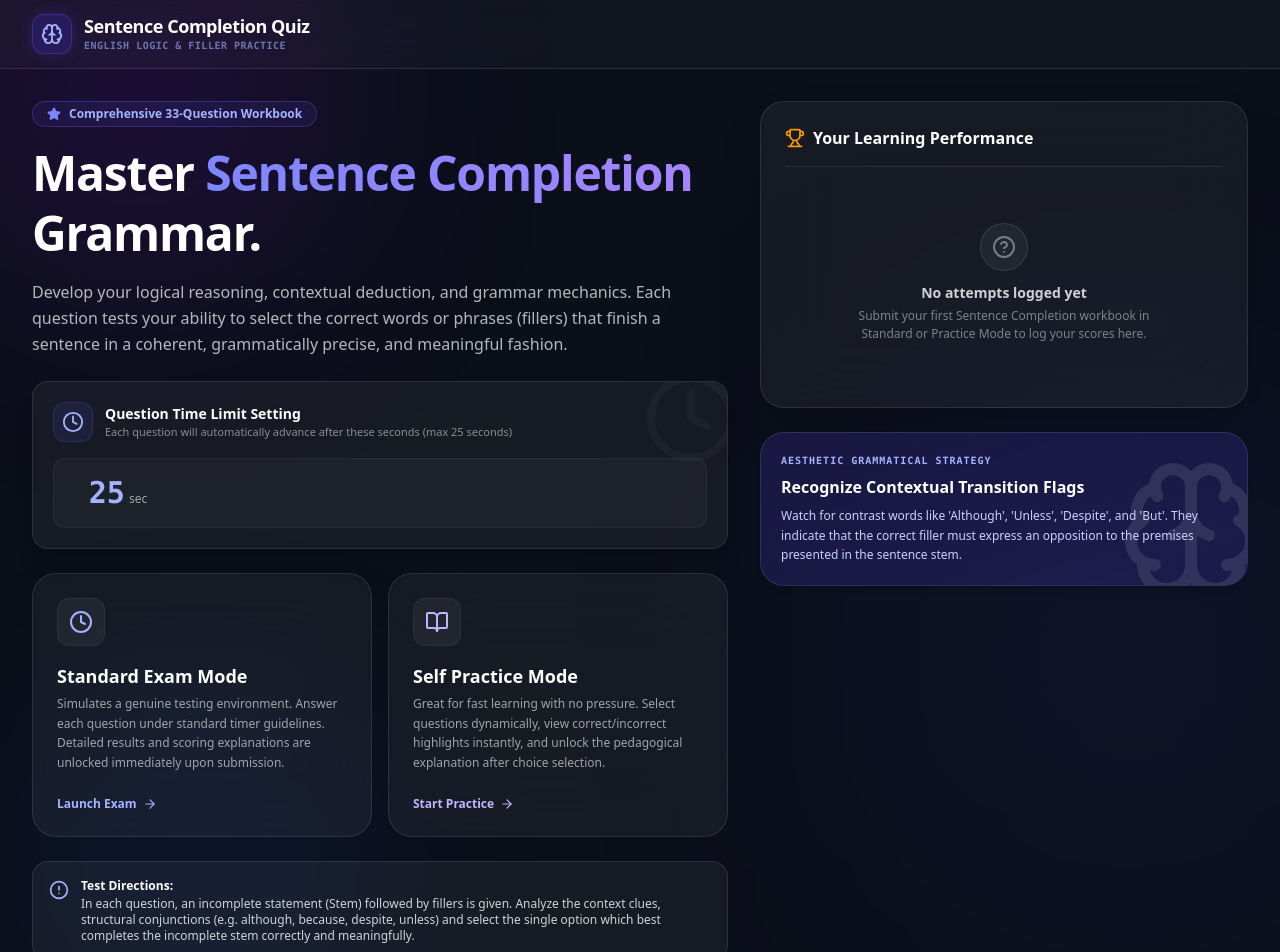
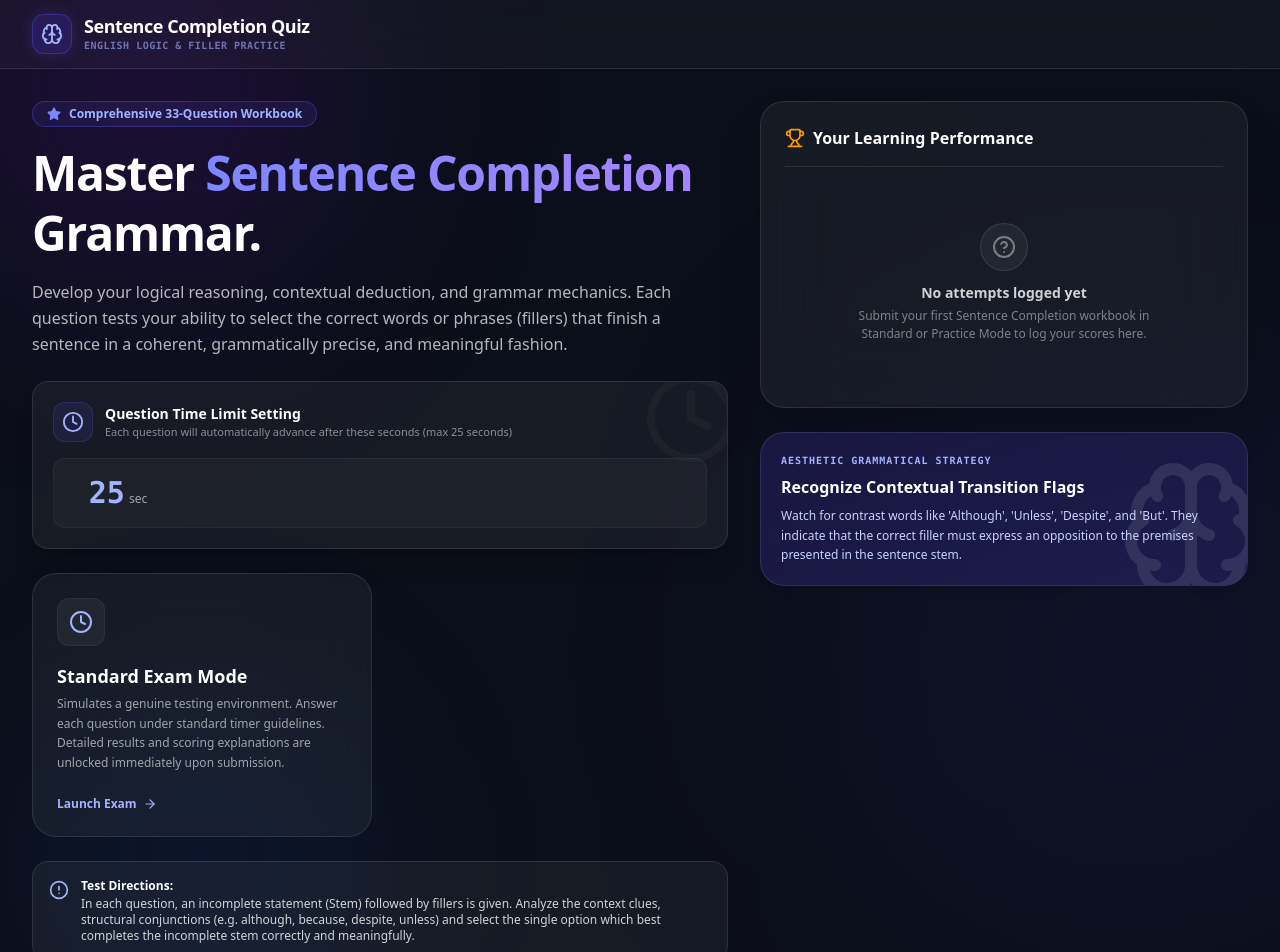
Before and after one commit to 2501050160/sentence_test, a React (Vite) app: page / in a window 1280 px wide. Shown: the top 952 px of the page. Built offline with nearby package versions, Linux system fonts and the light colour scheme.

Commit message:
Add files via upload

```diff
--- a/src/App.tsx
+++ b/src/App.tsx
@@ -38,13 +38,11 @@ export default function App() {
   const [timer, setTimer] = useState<number>(0);
   const [timerIntervalId, setTimerIntervalId] = useState<number | null>(null);
 
-  // New Question Timer states - maximum of 45 seconds, default is 30 seconds
-  // const [questionTimeLimit, setQuestionTimeLimit] = useState<number>(30);
-  // const [questionTimeRemaining, setQuestionTimeRemaining] = useState<number>(30);
 
 
-    const [questionTimeLimit] = useState<number>(25);
 
+  const [questionTimeLimit] = useState<number>(25);
+const [questionTimeRemaining, setQuestionTimeRemaining] = useState<number>(25);
 
 
 
@@ -518,25 +516,7 @@ export default function App() {
                   </div>
 
                   {/* Mode B Column */}
-                  <div
-                    onClick={() => startQuiz("practice")}
-                    className="p-6 bg-white/5 backdrop-blur-2xl border border-white/10 hover:border-indigo-500/50 hover:bg-white/[0.08] hover:shadow-[0_0_25px_rgba(139,92,246,0.15)] rounded-3xl cursor-pointer transition-all duration-300 group relative flex flex-col justify-between"
-                    id="select-mode-practice"
-                  >
-                    <div>
-                      <div className="w-12 h-12 rounded-xl bg-white/5 text-violet-300 flex items-center justify-center mb-4 group-hover:bg-violet-600 group-hover:text-white group-hover:border-violet-500/30 border border-white/5 transition-colors duration-300">
-                        <BookOpen id="mode-icon-practice" className="w-6 h-6" />
-                      </div>
-                      <h3 className="font-sans font-bold text-lg text-white mb-1">Self Practice Mode</h3>
-                      <p className="text-xs text-white/60 leading-relaxed mb-4">
-                        Great for fast learning with no pressure. Select questions dynamically, view correct/incorrect highlights instantly, and unlock the pedagogical explanation after choice selection.
-                      </p>
-                    </div>
-                    <div className="flex items-center gap-1.5 text-xs text-violet-300 font-bold mt-2">
-                      <span>Start Practice</span>
-                      <ArrowRight id="arrow-mode-pract" className="w-3.5 h-3.5 group-hover:translate-x-1 transition-transform" />
-                    </div>
-                  </div>
+
                 </div>
 
                 {/* Quick educational facts */}
```
